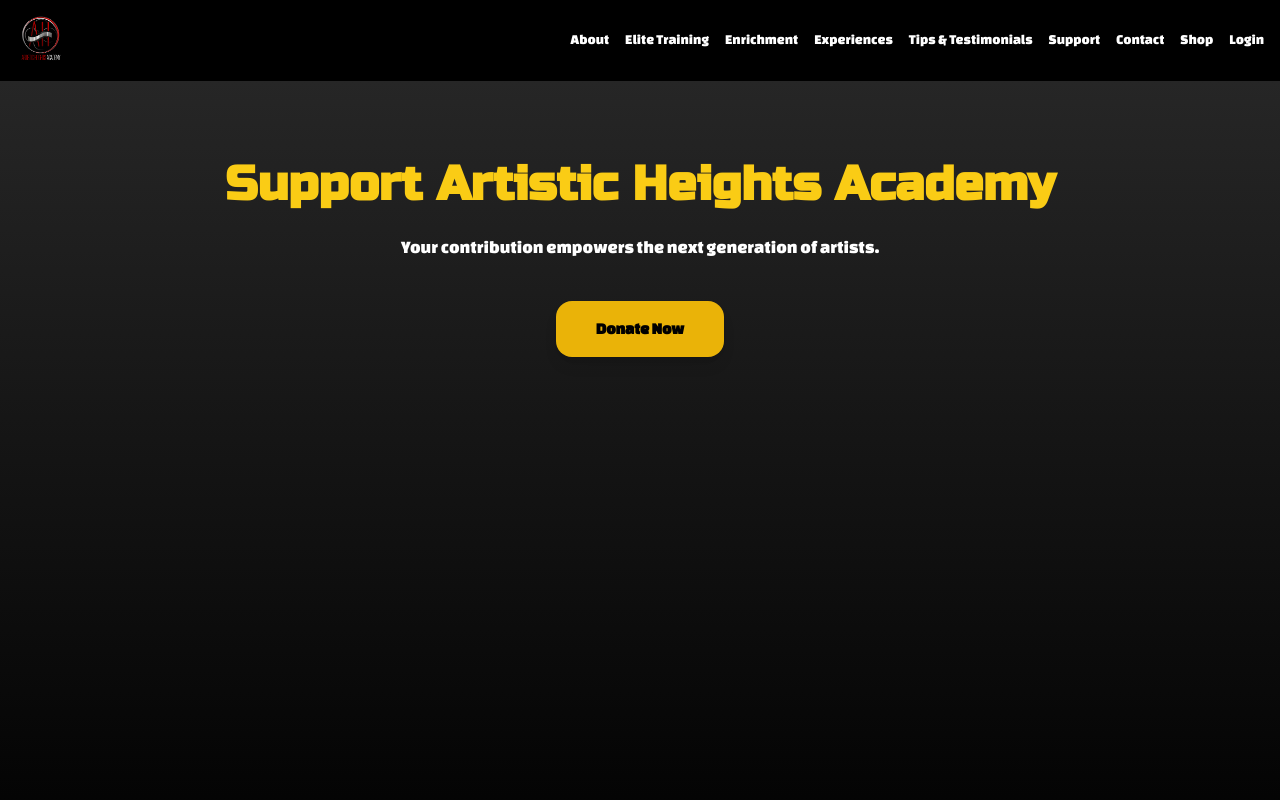
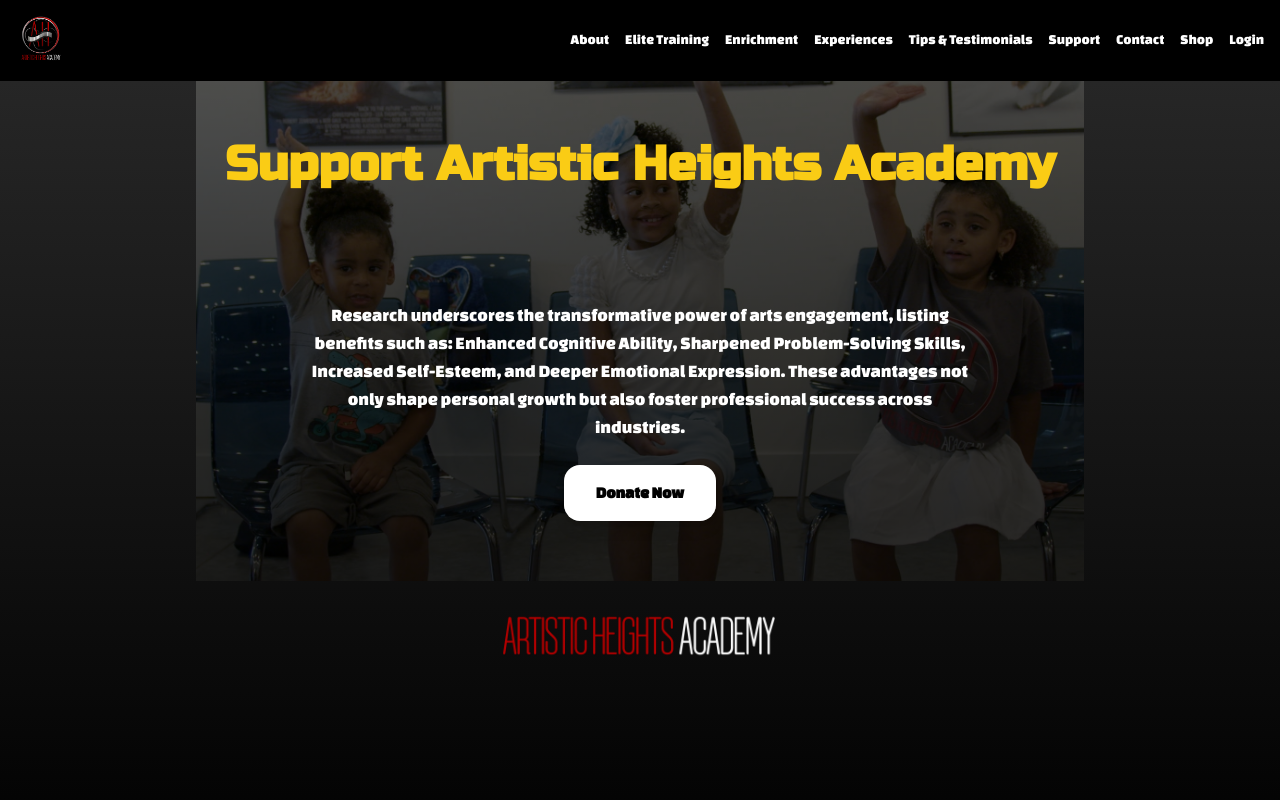
Before and after one commit to WHF-Post/aha-site-approval-v01, a Next.js app: page /support in a window 1280 px wide. Shown: the top 800 px of the page. Built offline with nearby package versions, Linux system fonts and the light colour scheme.

Commit message:
Update support page layout and styles

```diff
--- a/app/support/page.tsx
+++ b/app/support/page.tsx
@@ -1,27 +1,56 @@
 'use client';
+
+import Image from "next/image";
 
 export default function Support() {
   return (
     <div className="flex flex-col min-h-screen bg-gradient-to-b from-neutral-800 to-black">
-      <main className="px-4 py-20 max-w-4xl mx-auto text-center flex-grow">
-        {/* Hero Header */}
-        <h1 className="text-5xl font-bold mb-6 text-yellow-400">
+      <main className="px-0 py-0 max-w-none mx-auto text-center flex-grow">
+        {/* Full-width Support Image with Overlay */}
+        <div className="relative w-full">
+          <div className="overflow-hidden w-full h-[500px]">
+            <Image
+              src="/Support kids.jpg"
+              alt="Support Artistic Heights Academy Kids"
+              width={1920}
+              height={700}
+              className="w-full h-[500px] object-cover transition-transform duration-700 ease-in-out hover:scale-105"
+              priority
+            />
+          </div>
+          <div className="absolute inset-0 bg-gradient-to-b from-black/60 to-black/80 flex flex-col items-center justify-center text-center px-4">
+            <h1 className="text-5xl font-bold text-yellow-400">
               Support Artistic Heights Academy
+              <br />
+              <br />
+              <br />
             </h1>
-        <p className="text-lg mb-10 text-white">
-          Your contribution empowers the next generation of artists.
+            <p className="text-lg text-white mt-4 max-w-2xl">
+              Research underscores the transformative power of arts engagement,
+              listing benefits such as: Enhanced Cognitive Ability, Sharpened
+              Problem-Solving Skills, Increased Self-Esteem, and Deeper Emotional
+              Expression. These advantages not only shape personal growth but
+              also foster professional success across industries.
             </p>
-
-        {/* Call to Action */}
-        <div className="mt-8">
             <a
               href="https://www.paypal.com/ncp/payment/WGV5VT5YVEKW8"
               target="_blank"
               rel="noopener noreferrer"
-            className="inline-block px-10 py-4 bg-yellow-500 text-black font-semibold rounded-2xl shadow-lg hover:bg-yellow-400 transition"
+              className="mt-6 inline-block px-8 py-4 bg-white text-black font-semibold rounded-2xl shadow-lg hover:bg-yellow-500 transition"
             >
               Donate Now
             </a>
+          </div>
+        </div>
+        {/* Logo below the image */}
+        <div className="flex justify-center mt-8">
+          <Image
+            src="/aha_logo_txt.png"
+            alt="Artistic Heights Academy Logo Text"
+            width={300}
+            height={80}
+            className="object-contain"
+          />
         </div>
       </main>
     </div>
```
Also changed, not shown: public/Support kids.jpg (added), public/img3.png (deleted). Lines whose indentation alone changed are shown as unchanged.
